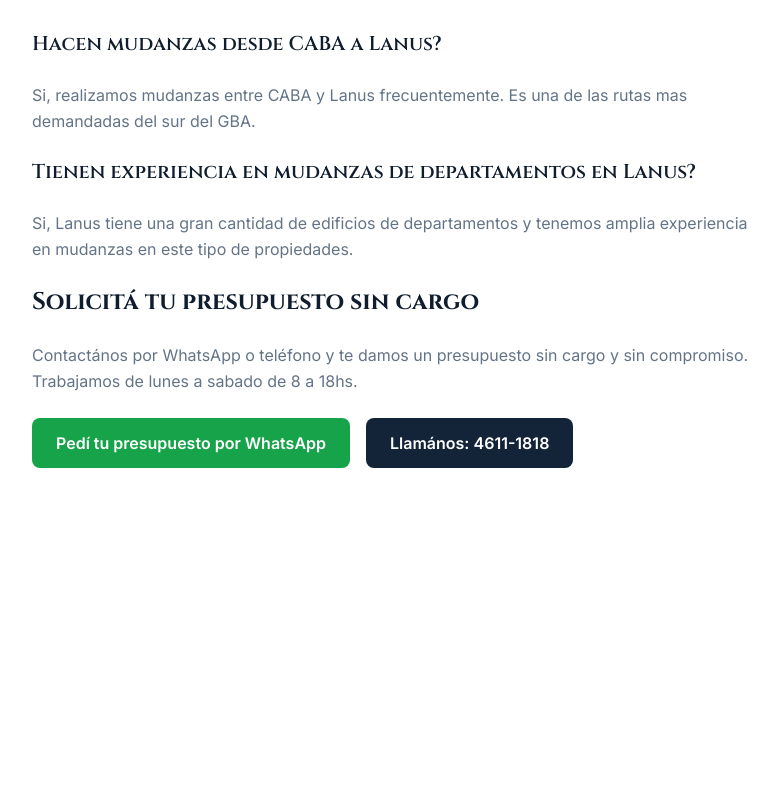
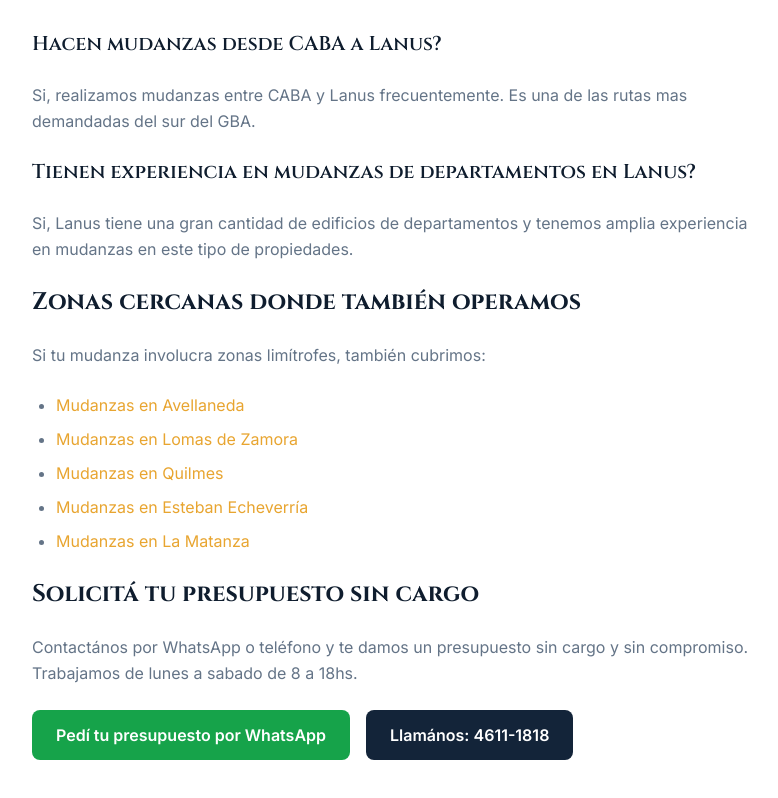
Before and after one commit to Lukaku55/marinomudanzas-next, a Next.js app: page /blog/mudanzas-lanus in a window 1280 px wide. Shown: the part 619-1417 px from the top of the page, without its empty margins (240-1018 px from the left). Before the commit the page ends 1167 px from the top, so only its background shows below. Built offline with nearby package versions, Linux system fonts and the light colour scheme.

Commit message:
SEO: agregar links internos a Quilmes, Lanús, Lomas de Zamora, La Matanza y Hurlingham

```diff
--- a/app/blog/mudanzas-hurlingham/page.tsx
+++ b/app/blog/mudanzas-hurlingham/page.tsx
@@ -24,6 +24,16 @@ export default function Page() {
             <p>Hurlingham tiene una combinación de barrios urbanos y countries que requieren diferentes tipos de logística. Para mudanzas en countries coordinamos previamente con la administración para cumplir con los requisitos de acceso.</p>
             <h2 className="font-display text-2xl font-bold text-foreground mt-10 mb-4">Por qué elegirnos para tu mudanza en Hurlingham</h2>
             <p>Con más de 80 años de trayectoria, Marino Mudanzas es la empresa de mudanzas con mayor experiencia de Buenos Aires. Nuestro equipo conoce las particularidades de cada zona del GBA y está capacitado para resolver cualquier situación logística. Flota propia, embalaje incluido y seguro de carga en todos nuestros servicios.</p>
+            <h2 className="font-display text-2xl font-bold text-foreground mt-10 mb-4">Zonas cercanas donde también operamos</h2>
+            <p>Si tu mudanza involucra zonas limítrofes, también cubrimos:</p>
+            <ul className="list-disc pl-6 space-y-2">
+              <li><a href="/blog/mudanzas-moron" className="text-gold hover:underline">Mudanzas en Morón</a></li>
+              <li><a href="/blog/mudanzas-tres-de-febrero" className="text-gold hover:underline">Mudanzas en Tres de Febrero</a></li>
+              <li><a href="/blog/mudanzas-ituzaingo" className="text-gold hover:underline">Mudanzas en Ituzaingó</a></li>
+              <li><a href="/blog/mudanzas-merlo" className="text-gold hover:underline">Mudanzas en Merlo</a></li>
+              <li><a href="/blog/mudanzas-la-matanza" className="text-gold hover:underline">Mudanzas en La Matanza</a></li>
+            </ul>
+
             <h2 className="font-display text-2xl font-bold text-foreground mt-10 mb-4">Solicitá tu presupuesto sin cargo</h2>
             <p>Contactános por WhatsApp o teléfono y te damos un presupuesto sin cargo. Trabajamos de lunes a sábado de 8 a 18hs.</p>
             <div className="flex flex-col sm:flex-row gap-4 mt-6">
--- a/app/blog/mudanzas-la-matanza/page.tsx
+++ b/app/blog/mudanzas-la-matanza/page.tsx
@@ -55,6 +55,16 @@ export default function Page() {
             <p>Si, cubrimos todo el partido de La Matanza desde San Justo hasta Gonzalez Catan. Conocemos las principales rutas y accesos del partido.</p>
             <h3 className="font-display text-xl font-semibold text-foreground mt-6 mb-2">Pueden hacer mudanzas de larga distancia desde La Matanza?</h3>
             <p>Si, realizamos mudanzas desde La Matanza a cualquier punto del pais con servicio exclusivo.</p>
+            <h2 className="font-display text-2xl font-bold text-foreground mt-10 mb-4">Zonas cercanas donde también operamos</h2>
+            <p>Si tu mudanza involucra zonas limítrofes, también cubrimos:</p>
+            <ul className="list-disc pl-6 space-y-2">
+              <li><a href="/blog/mudanzas-lanus" className="text-gold hover:underline">Mudanzas en Lanús</a></li>
+              <li><a href="/blog/mudanzas-moron" className="text-gold hover:underline">Mudanzas en Morón</a></li>
+              <li><a href="/blog/mudanzas-merlo" className="text-gold hover:underline">Mudanzas en Merlo</a></li>
+              <li><a href="/blog/mudanzas-lomas-de-zamora" className="text-gold hover:underline">Mudanzas en Lomas de Zamora</a></li>
+              <li><a href="/blog/mudanzas-ezeiza" className="text-gold hover:underline">Mudanzas en Ezeiza</a></li>
+            </ul>
+
             <h2 className="font-display text-2xl font-bold text-foreground mt-10 mb-4">Solicitá tu presupuesto sin cargo</h2>
             <p>Contactános por WhatsApp o teléfono y te damos un presupuesto sin cargo y sin compromiso. Trabajamos de lunes a sabado de 8 a 18hs.</p>
             <div className="flex flex-col sm:flex-row gap-4 mt-6">
--- a/app/blog/mudanzas-lanus/page.tsx
+++ b/app/blog/mudanzas-lanus/page.tsx
@@ -54,6 +54,16 @@ export default function Page() {
             <p>Si, realizamos mudanzas entre CABA y Lanus frecuentemente. Es una de las rutas mas demandadas del sur del GBA.</p>
             <h3 className="font-display text-xl font-semibold text-foreground mt-6 mb-2">Tienen experiencia en mudanzas de departamentos en Lanus?</h3>
             <p>Si, Lanus tiene una gran cantidad de edificios de departamentos y tenemos amplia experiencia en mudanzas en este tipo de propiedades.</p>
+            <h2 className="font-display text-2xl font-bold text-foreground mt-10 mb-4">Zonas cercanas donde también operamos</h2>
+            <p>Si tu mudanza involucra zonas limítrofes, también cubrimos:</p>
+            <ul className="list-disc pl-6 space-y-2">
+              <li><a href="/blog/mudanzas-avellaneda" className="text-gold hover:underline">Mudanzas en Avellaneda</a></li>
+              <li><a href="/blog/mudanzas-lomas-de-zamora" className="text-gold hover:underline">Mudanzas en Lomas de Zamora</a></li>
+              <li><a href="/blog/mudanzas-quilmes" className="text-gold hover:underline">Mudanzas en Quilmes</a></li>
+              <li><a href="/blog/mudanzas-esteban-echeverria" className="text-gold hover:underline">Mudanzas en Esteban Echeverría</a></li>
+              <li><a href="/blog/mudanzas-la-matanza" className="text-gold hover:underline">Mudanzas en La Matanza</a></li>
+            </ul>
+
             <h2 className="font-display text-2xl font-bold text-foreground mt-10 mb-4">Solicitá tu presupuesto sin cargo</h2>
             <p>Contactános por WhatsApp o teléfono y te damos un presupuesto sin cargo y sin compromiso. Trabajamos de lunes a sabado de 8 a 18hs.</p>
             <div className="flex flex-col sm:flex-row gap-4 mt-6">
--- a/app/blog/mudanzas-lomas-de-zamora/page.tsx
+++ b/app/blog/mudanzas-lomas-de-zamora/page.tsx
@@ -24,6 +24,16 @@ export default function Page() {
             <p>Lomas de Zamora tiene sectores con alto tráfico comercial que requieren planificación del horario de carga y descarga. Coordinamos previamente para minimizar demoras.</p>
             <h2 className="font-display text-2xl font-bold text-foreground mt-10 mb-4">Por qué elegirnos para tu mudanza en Lomas de Zamora</h2>
             <p>Con más de 80 años de trayectoria, Marino Mudanzas es la empresa de mudanzas con mayor experiencia de Buenos Aires. Nuestro equipo conoce las particularidades de cada zona del GBA y está capacitado para resolver cualquier situación logística. Flota propia, embalaje incluido y seguro de carga en todos nuestros servicios.</p>
+            <h2 className="font-display text-2xl font-bold text-foreground mt-10 mb-4">Zonas cercanas donde también operamos</h2>
+            <p>Si tu mudanza involucra zonas limítrofes, también cubrimos:</p>
+            <ul className="list-disc pl-6 space-y-2">
+              <li><a href="/blog/mudanzas-lanus" className="text-gold hover:underline">Mudanzas en Lanús</a></li>
+              <li><a href="/blog/mudanzas-avellaneda" className="text-gold hover:underline">Mudanzas en Avellaneda</a></li>
+              <li><a href="/blog/mudanzas-quilmes" className="text-gold hover:underline">Mudanzas en Quilmes</a></li>
+              <li><a href="/blog/mudanzas-esteban-echeverria" className="text-gold hover:underline">Mudanzas en Esteban Echeverría</a></li>
+              <li><a href="/blog/mudanzas-la-matanza" className="text-gold hover:underline">Mudanzas en La Matanza</a></li>
+            </ul>
+
             <h2 className="font-display text-2xl font-bold text-foreground mt-10 mb-4">Solicitá tu presupuesto sin cargo</h2>
             <p>Contactános por WhatsApp o teléfono y te damos un presupuesto sin cargo. Trabajamos de lunes a sábado de 8 a 18hs.</p>
             <div className="flex flex-col sm:flex-row gap-4 mt-6">
--- a/app/blog/mudanzas-quilmes/page.tsx
+++ b/app/blog/mudanzas-quilmes/page.tsx
@@ -55,6 +55,16 @@ export default function Page() {
             <p>Si, es una de las rutas mas frecuentes del sur del GBA. Realizamos mudanzas entre CABA y Quilmes con mucha experiencia en esa zona.</p>
             <h3 className="font-display text-xl font-semibold text-foreground mt-6 mb-2">Tienen servicio de guardamuebles para Quilmes?</h3>
             <p>Si, nuestro deposito en Flores, CABA, da servicio a toda la zona sur del GBA incluyendo Quilmes.</p>
+            <h2 className="font-display text-2xl font-bold text-foreground mt-10 mb-4">Zonas cercanas donde también operamos</h2>
+            <p>Si tu mudanza involucra zonas limítrofes, también cubrimos:</p>
+            <ul className="list-disc pl-6 space-y-2">
+              <li><a href="/blog/mudanzas-avellaneda" className="text-gold hover:underline">Mudanzas en Avellaneda</a></li>
+              <li><a href="/blog/mudanzas-lanus" className="text-gold hover:underline">Mudanzas en Lanús</a></li>
+              <li><a href="/blog/mudanzas-berazategui" className="text-gold hover:underline">Mudanzas en Berazategui</a></li>
+              <li><a href="/blog/mudanzas-lomas-de-zamora" className="text-gold hover:underline">Mudanzas en Lomas de Zamora</a></li>
+              <li><a href="/blog/mudanzas-florencio-varela" className="text-gold hover:underline">Mudanzas en Florencio Varela</a></li>
+            </ul>
+
             <h2 className="font-display text-2xl font-bold text-foreground mt-10 mb-4">Solicitá tu presupuesto sin cargo</h2>
             <p>Contactános por WhatsApp o teléfono y te damos un presupuesto sin cargo y sin compromiso. Trabajamos de lunes a sabado de 8 a 18hs.</p>
             <div className="flex flex-col sm:flex-row gap-4 mt-6">
```
